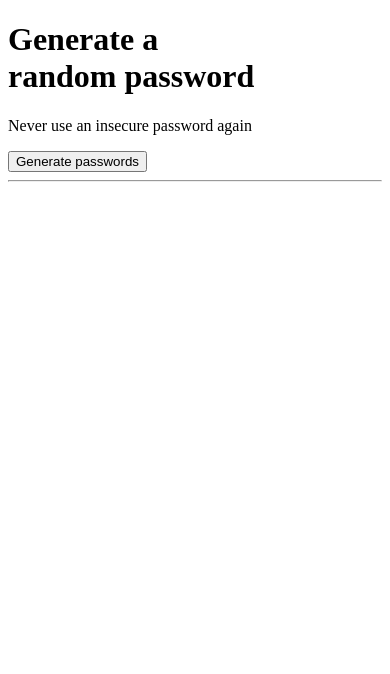
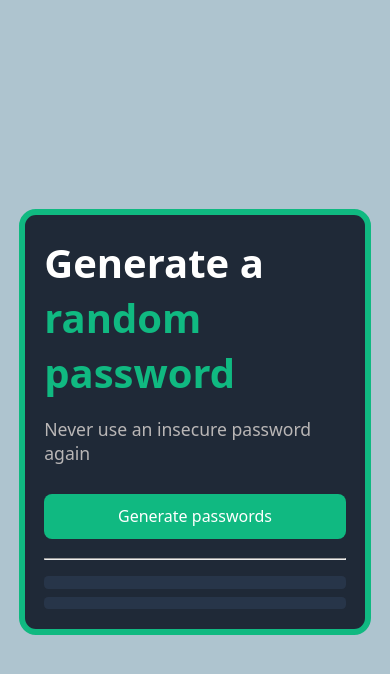
Before and after one commit to senthuran20040817/PASSWORD-GENERATOR, a plain HTML site: page index.html in a window 390 px wide. Drawn offline with Linux system fonts and the light colour scheme.

Commit message:
Added js and css and editions to the page for responsiveness and interactiveness

```diff
--- a/index.html
+++ b/index.html
@@ -4,15 +4,21 @@
     <meta charset="UTF-8">
     <meta name="viewport" content="width=device-width, initial-scale=1.0">
     <title>Password Generator</title>
-</head>
+    <link rel="stylesheet" href="styles.css">
+
 <body>
-    <h1>Generate a<br>random password</h1>
-    <p>Never use an insecure password again</p>
-    <button>Generate passwords</button>
-    <hr>
-    <div>
-        <div></div>
-        <div></div>
+    <div class="very-main">
+        <div class="main">
+            <h1><span class="top">Generate a</span><br><span class="bottom">random password</span></h1>
+            <p>Never use an insecure password again</p>
+            <button id="btn" onclick="getPasswords()">Generate passwords</button>
+            <hr>
+            <div class="boxes">
+                <div id="box1" class="box"></div>
+                <div id="box2" class="box"></div>
+            </div>
+        </div>
     </div>
+    <script src="script.js"></script>
 </body>
 </html>
--- /dev/null
+++ b/script.js
@@ -0,0 +1,14 @@
+const characters = ["A","B","C","D","E","F","G","H","I","J","K","L","M","N","O","P","Q","R","S","T","U","V","W","X","Y","Z","a","b","c","d","e","f","g","h","i","j","k","l","m","n","o","p","q","r","s","t","u","v","w","x","y","z", "0", "1", "2", "3", "4", "5", "6", "7", "8", "9","~","`","!","@","#","$","%","^","&","*","(",")","_","-","+","=","{","[","}","]",",","|",":",";","<",">",".","?",
+"/"];
+
+let box1El = document.getElementById("box1");
+let box2El = document.getElementById("box2");
+
+function getPasswords(){
+    box1El.textContent="";
+    box2El.textContent=""
+    for(let i=0 ; i<15 ; i++){
+        box1El.textContent += characters[Math.floor(Math.random()*characters.length)];
+        box2El.textContent += characters[Math.floor(Math.random()*characters.length)];
+    }
+}
--- /dev/null
+++ b/styles.css
@@ -0,0 +1,120 @@
+* {
+    box-sizing: border-box;
+}
+
+body{
+    background-color: #aec4cf;
+    font-family: system-ui;
+    margin: 0;
+    min-height: 100vh;
+    overflow-y: auto;
+}
+
+:root{
+    --green: #10B981;
+    --grey: rgb(185, 182, 182);
+}
+
+h1{
+    font-size: clamp(2.5rem, 5vw, 3.75rem);
+    margin: 0 0 0.5rem 0;
+}
+
+h1 .top{
+    color : white;
+}
+
+h1 .bottom{
+    color: var(--green);
+}
+
+p{
+    font-size: clamp(1.1rem, 2vw, 1.6rem);
+    color: var(--grey);
+}
+
+.very-main{
+    display: flex;
+    min-height: 100vh;
+    align-items: center;
+    justify-content: center;
+    padding: clamp(0.75rem, 2vw, 2rem);
+}
+
+button{
+    background-color: var(--green);
+    border: none;
+    min-height: 2.8rem;
+    width: min(15rem, 100%);
+    font-size: clamp(1rem, 2vw, 1.4rem);
+    color: white;
+    font-family: system-ui;
+    border-radius: 0.5rem;
+    margin: 0.8rem 0;
+    cursor: pointer;
+    padding: 0.5rem 1rem;
+}
+
+.main{
+    background-color: #1F2937;
+    width: min(30rem, 88vw);
+    margin: auto;
+    border: 0.4rem solid var(--green);
+    border-radius: 2vh;
+    padding: clamp(1.2rem, 3vw, 4rem);
+}
+
+.box{
+    flex: 1 1 0;
+    min-width: 0;
+    height: clamp(2.2rem, 4vh, 3.2rem);
+    background-color: #273549;
+    border-radius: 0.5vh;
+    color: white;
+    display: flex;
+    align-items: center;
+    justify-content: center;
+    padding: 0.4rem;
+    overflow-wrap: anywhere;
+    font-size: clamp(0.85rem, 1.6vw, 1.1rem);
+}
+
+.boxes{
+    margin-top: 1.2rem;
+    display: flex;
+    flex-direction: row;
+    flex-wrap: wrap;
+    gap: clamp(0.5rem, 1.5vw, 1rem);
+}
+
+hr{
+    color: var(--grey);
+}
+
+@media (max-width: 900px) {
+    .main {
+        width: min(90%, 28rem);
+    }
+}
+
+@media (max-width: 600px) {
+    .very-main {
+        flex-direction: column;
+        padding: 1rem;
+    }
+
+    .main {
+        width: min(100%, 22rem);
+        padding: 1.2rem;
+    }
+
+    .boxes {
+        flex-direction: column;
+        margin-top: 1rem;
+    }
+
+    button {
+        width: 100%;
+        margin: 0.7rem 0;
+    }
+}
```
